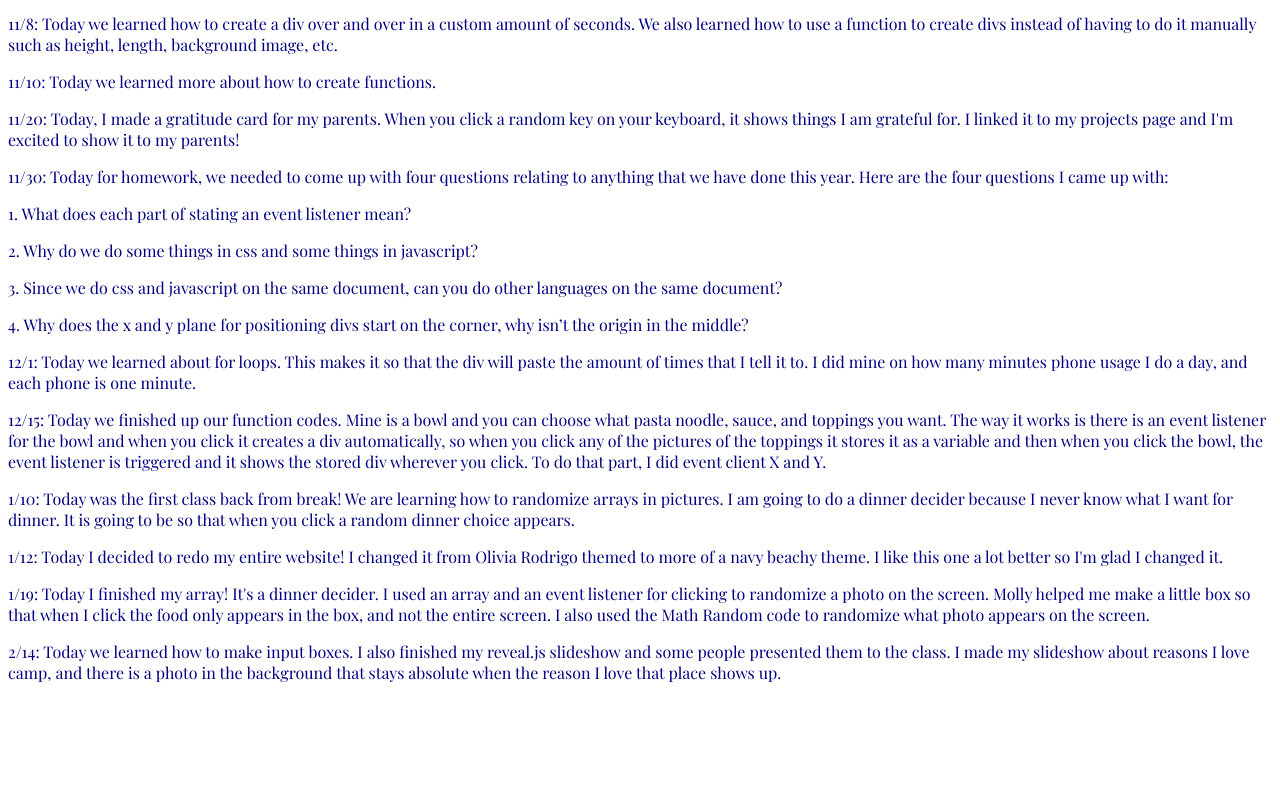
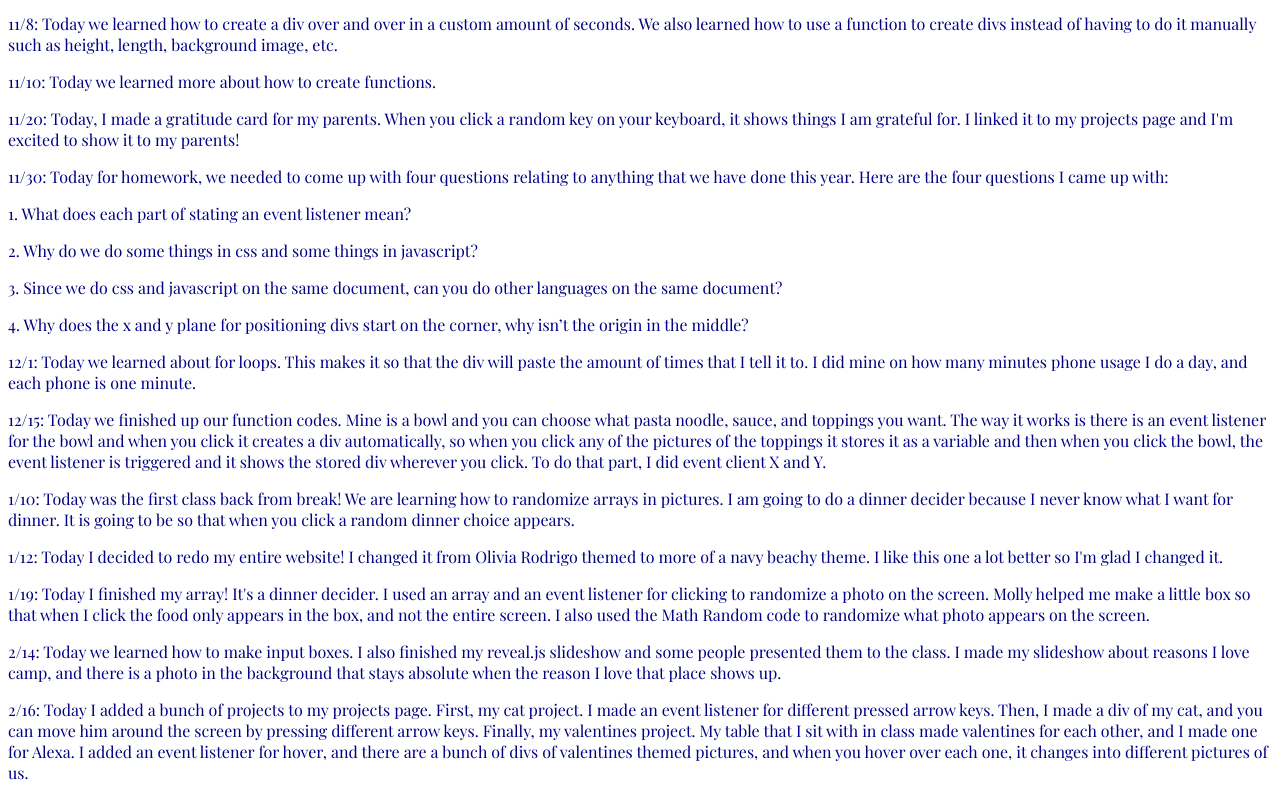
Before and after one commit to c27al/c27al.github.io, a plain HTML site: page journal.html in a window 1280 px wide. Shown: the part 684-1483 px from the top of the page. Before the commit the page ends 1383 px from the top, so only its background shows below. Drawn offline with nearby package versions, Linux system fonts and the light colour scheme; a web font is replaced by a local one.

Commit message:
new projects

```diff
--- a/journal.html
+++ b/journal.html
@@ -126,6 +126,9 @@ a{
 	<p>
 		2/14: Today we learned how to make input boxes. I also finished my reveal.js slideshow and some people presented them to the class. I made my slideshow about reasons I love camp, and there is a photo in the background that stays absolute when the reason I love that place shows up.
 	</p>
+	<p>
+		2/16: Today I added a bunch of projects to my projects page. First, my cat project. I made an event listener for different pressed arrow keys. Then, I made a div of my cat, and you can move him around the screen by pressing different arrow keys. Finally, my valentines project. My table that I sit with in class made valentines for each other, and I made one for Alexa. I added an event listener for hover, and there are a bunch of divs of valentines themed pictures, and when you hover over each one, it changes into different pictures of us.
+	</p>
 
 </body>
 </html>
```
Also changed, not shown: car.html (+1 -0 lines), projects.html (+2 -0 lines).
